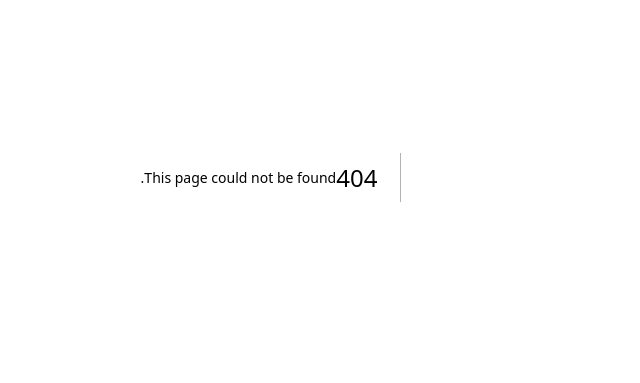
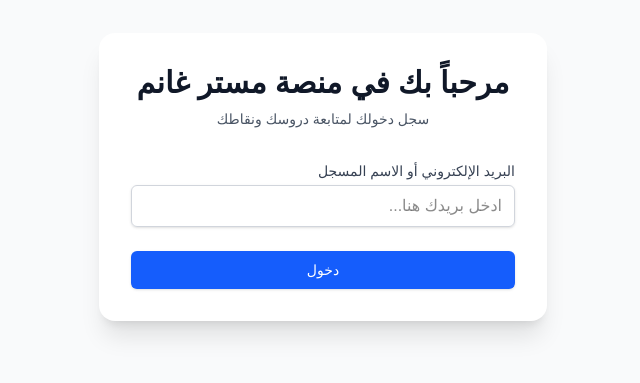
Before and after one commit to mhmedghanem225-dot/Mohamed-Ghanem-platform, a Next.js app: page /login in a window 1280 px wide. Before the commit this address had no page. Shown: the part 223-606 px from the top of the page, without its empty margins (401-1041 px from the left). Built offline with nearby package versions, Linux system fonts and the light colour scheme.

Commit message:
fix: complete login page with auto-session cleanup

```diff
--- /dev/null
+++ b/app/login/page.tsx
@@ -0,0 +1,83 @@
+"use client";
+
+import React, { useEffect, useState } from "react";
+import { useRouter } from "next/navigation";
+
+export default function LoginPage() {
+  const router = useRouter();
+  const [email, setEmail] = useState("");
+  const [loading, setLoading] = useState(false);
+  const [error, setError] = useState("");
+
+  // --- التعديل الأمني لضمان عدم تداخل البيانات ---
+  useEffect(() => {
+    // بمجرد فتح صفحة الدخول، يتم مسح أي جلسة قديمة فوراً
+    localStorage.clear();
+  }, []);
+  // ---------------------------------------------
+
+  const handleLogin = async (e: React.FormEvent) => {
+    e.preventDefault();
+    setLoading(true);
+    setError("");
+
+    try {
+      // رابط الـ Google Script الخاص بك لجلب بيانات الطلاب
+      const SCRIPT_URL = "https://script.google.com/macros/s/AKfycbyCKjdNlxqbK8GKv3kHIH_CHFVG7xqDbycz4uEWq8Ar/exec";
+
+      const response = await fetch(`${SCRIPT_URL}?email=${encodeURIComponent(email.trim())}`);
+      const data = await response.json();
+
+      if (data.status === "success") {
+        // حفظ بيانات الطالب الجديد في الذاكرة
+        localStorage.setItem("ghanem_session", JSON.stringify(data.user));
+
+        // التوجه للوحة التحكم
+        router.push("/dashboard");
+      } else {
+        setError("عذراً، هذا البريد غير مسجل لدينا أو تأكد من الكتابة بشكل صحيح.");
+      }
+    } catch (err) {
+      setError("حدث خطأ في الاتصال، يرجى المحاولة مرة أخرى.");
+    } finally {
+      setLoading(false);
+    }
+  };
+
+  return (
+    <div className="min-h-screen flex items-center justify-center bg-gray-50 px-4">
+      <div className="max-w-md w-full space-y-8 p-8 bg-white rounded-2xl shadow-xl">
+        <div className="text-center">
+          <h2 className="text-3xl font-extrabold text-gray-900">مرحباً بك في منصة مستر غانم</h2>
+          <p className="mt-2 text-sm text-gray-600">سجل دخولك لمتابعة دروسك ونقاطك</p>
+        </div>
+
+        <form className="mt-8 space-y-6" onSubmit={handleLogin}>
+          <div>
+            <label htmlFor="email" className="block text-sm font-medium text-gray-700">
+              البريد الإلكتروني أو الاسم المسجل
+            </label>
+            <input
+              type="text"
+              required
+              className="mt-1 block w-full px-3 py-2 border border-gray-300 rounded-md shadow-sm focus:outline-none focus:ring-blue-500 focus:border-blue-500"
+              placeholder="ادخل بريدك هنا..."
+              value={email}
+              onChange={(e) => setEmail(e.target.value)}
+            />
+          </div>
+
+          {error && <p className="text-red-500 text-sm text-center">{error}</p>}
+
+          <button
+            type="submit"
+            disabled={loading}
+            className="w-full flex justify-center py-2 px-4 border border-transparent rounded-md shadow-sm text-sm font-medium text-white bg-blue-600 hover:bg-blue-700 focus:outline-none focus:ring-2 focus:ring-offset-2 focus:ring-blue-500 disabled:opacity-50"
+          >
+            {loading ? "جاري التحقق..." : "دخول"}
+          </button>
+        </form>
+      </div>
+    </div>
+  );
+}
```
